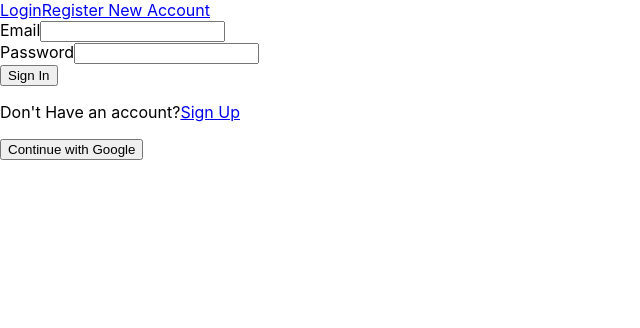
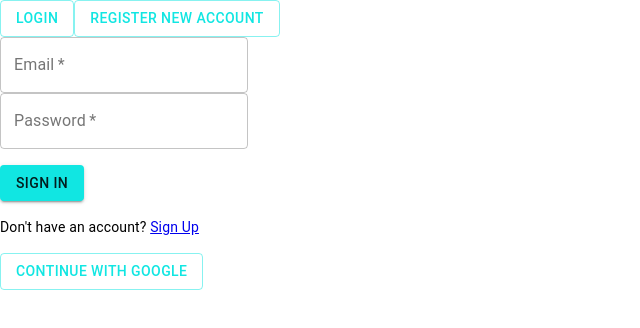
Before and after one commit to ali-akan/Productivity-Planner, a React (Create React App) app: page /login in a window 1280 px wide. Shown: the top 328 px of the page, without its empty margins (0-640 px from the left). Built offline with nearby package versions, Linux system fonts and the light colour scheme; no server answers.

Commit message:
react-hook-form and mui implementation

```diff
--- a/package.json
+++ b/package.json
@@ -7,9 +7,6 @@
     "@emotion/styled": "^11.11.0",
     "@mui/material": "^5.15.13",
     "@mui/x-date-pickers": "^6.19.7",
-    "@emotion/react": "^11.11.4",
-    "@emotion/styled": "^11.11.0",
-    "@mui/material": "^5.15.13",
     "@tanstack/react-query": "^5.28.4",
     "@testing-library/jest-dom": "^5.17.0",
     "@testing-library/react": "^13.4.0",
@@ -18,6 +15,7 @@
     "firebase": "^10.9.0",
     "react": "^18.2.0",
     "react-dom": "^18.2.0",
+    "react-hook-form": "^7.51.1",
     "react-query": "^3.39.3",
     "react-router": "^6.22.3",
     "react-router-dom": "^6.22.3",
--- a/src/components/Starting Content/Header.js
+++ b/src/components/Starting Content/Header.js
@@ -1,57 +1,37 @@
+import React from "react";
+import { Link } from "react-router-dom";
 import { useNavigate } from "react-router";
 import { useAuth } from "../../context/authContext";
 import { authSignOut } from "../../firebase/auth";
-import { Link } from "react-router-dom";
-import React from "react";
-
-// import Box from "@mui/material/Box";
-// import BottomNavigation from "@mui/material/BottomNavigation";
-// import BottomNavigationAction from "@mui/material/BottomNavigationAction";
+import { Button } from "@mui/material";
 
 const Header = () => {
-  // const [value, setValue] = React.useState(0);
-
   const navigate = useNavigate();
   const { isLoggedIn } = useAuth();
+
   return (
     <nav>
       {isLoggedIn ? (
         <div>
-          <button
+          <Button
             onClick={() => {
               authSignOut().then(() => {
                 navigate("/login");
               });
             }}
+            variant="outlined"
           >
             Logout
-          </button>
+          </Button>
         </div>
       ) : (
         <div>
-          <Link to={"/login"}>Login</Link>
-          <Link to={"/register"}>Register New Account</Link>
-
-          {/* <Box>
-            <BottomNavigation
-              showLabels
-              value={value}
-              onChange={(event, newValue) => {
-                setValue(newValue);
-              }}
-            >
-              <BottomNavigationAction
-                label="Login"
-                component={Link}
-                to="/login"
-              />
-              <BottomNavigationAction
-                label="Register"
-                component={Link}
-                to="/register"
-              />
-            </BottomNavigation>
-          </Box> */}
+          <Button component={Link} to={"/login"} variant="outlined">
+            Login
+          </Button>
+          <Button component={Link} to={"/register"} variant="outlined">
+            Register New Account
+          </Button>
         </div>
       )}
     </nav>
--- a/src/firebase/auth.js
+++ b/src/firebase/auth.js
@@ -37,13 +37,13 @@ export const authPasswordReset = (email) => {
 };
 
 export const authPasswordChange = (password) => {
-  return updatePassword(firebaseAuth.userToken, password);
+  return updatePassword(firebaseAuth.userInfo, password);
 };
 
 ///email verification part
 
 export const authSendEmailVerification = () => {
-  return sendEmailVerification(firebaseAuth.userToken, {
+  return sendEmailVerification(firebaseAuth.userInfo, {
     url: `${window.location.origin}/home`,
   });
 };
--- a/src/pages/Login.js
+++ b/src/pages/Login.js
@@ -1,19 +1,30 @@
 import React from "react";
 import { Navigate, Link } from "react-router-dom";
 import { useMutation } from "react-query";
+import { useForm } from "react-hook-form";
+import {
+  TextField,
+  Button,
+  Typography,
+  CircularProgress,
+  Alert,
+} from "@mui/material";
 import { authSignInWith, authSignInWithGoogle } from "../firebase/auth";
 import { useAuth } from "../context/authContext";
 
 const Login = () => {
-  const { userLoggedIn } = useAuth();
+  const { isLoggedIn } = useAuth();
+  const {
+    register,
+    handleSubmit,
+    formState: { errors },
+  } = useForm();
 
   const signInMutation = useMutation(authSignInWith);
   const googleSignInMutation = useMutation(authSignInWithGoogle);
 
-  const onSubmit = async (e) => {
-    e.preventDefault();
-    const email = e.target.email.value;
-    const password = e.target.password.value;
+  const onSubmit = async (data) => {
+    const { email, password } = data;
     if (!signInMutation.isLoading) {
       try {
         await signInMutation.mutateAsync({ email, password });
@@ -33,57 +44,74 @@ const Login = () => {
   };
 
   return (
+    <>
+      {isLoggedIn ? (
+        <Navigate to={"/home"} replace={true} />
+      ) : (
         <div>
-      {userLoggedIn && <Navigate to={"/home"} replace={true} />}
           <div>
-        <form onSubmit={onSubmit}>
+            <form onSubmit={handleSubmit(onSubmit)}>
               <div>
-            <label>Email</label>
-            <input type="email" name="email" autoComplete="email" required />
+                <TextField
+                  label="Email"
+                  type="email"
+                  {...register("email", { required: true })}
+                  autoComplete="email"
+                  error={!!errors.email}
+                  helperText={errors.email && "Email is required"}
+                  required
+                />
               </div>
               <div>
-            <label>Password</label>
-            <input
+                <TextField
+                  label="Password"
                   type="password"
-              name="password"
+                  {...register("password", { required: true })}
                   autoComplete="current-password"
+                  error={!!errors.password}
+                  helperText={errors.password && "Password is required"}
                   required
                 />
               </div>
               {signInMutation.isError && (
-            <span>{signInMutation.error.message}</span>
+                <Alert severity="error">{signInMutation.error.message}</Alert>
               )}
-          <button
+              <Button
                 type="submit"
                 disabled={signInMutation.isLoading}
-            className={`w-full px-4 py-2 text-white font-medium rounded-lg ${
-              signInMutation.isLoading
-                ? "bg-gray-300 cursor-not-allowed"
-                : "bg-indigo-600 hover:bg-indigo-700 hover:shadow-xl transition duration-300"
-            }`}
+                variant="contained"
+                sx={{
+                  mt: 2,
+                }}
               >
-            {signInMutation.isLoading ? "Signing In..." : "Sign In"}
-          </button>
+                {signInMutation.isLoading ? (
+                  <CircularProgress size={24} color="inherit" />
+                ) : (
+                  "Sign In"
+                )}
+              </Button>
             </form>
-        <p>
-          Don't Have an account?
-          <Link to={"/register"}>Sign Up</Link>
-        </p>
-        <button
+            <Typography variant="body2" sx={{ mt: 2 }}>
+              Don't have an account? <Link to="/register">Sign Up</Link>
+            </Typography>
+            <Button
               disabled={googleSignInMutation.isLoading}
               onClick={onGoogleSignIn}
-          className={`w-full flex items-center justify-center gap-x-3 py-2.5 border rounded-lg text-sm font-medium  ${
-            googleSignInMutation.isLoading
-              ? "cursor-not-allowed"
-              : "hover:bg-gray-100 transition duration-300 active:bg-gray-100"
-          }`}
+              variant="outlined"
+              sx={{
+                mt: 2,
+              }}
             >
-          {googleSignInMutation.isLoading
-            ? "Signing In..."
-            : "Continue with Google"}
-        </button>
+              {googleSignInMutation.isLoading ? (
+                <CircularProgress size={24} color="inherit" />
+              ) : (
+                "Continue with Google"
+              )}
+            </Button>
           </div>
         </div>
+      )}
+    </>
   );
 };
 
--- a/src/pages/Register.js
+++ b/src/pages/Register.js
@@ -1,91 +1,131 @@
 import React from "react";
 import { Navigate, Link } from "react-router-dom";
+import { useForm } from "react-hook-form";
+import { useMutation } from "react-query";
+import {
+  TextField,
+  Button,
+  Typography,
+  CircularProgress,
+  Alert,
+} from "@mui/material";
 import { useAuth } from "../context/authContext/index";
-import { useMutation } from "react-query"; // Import QueryClient and QueryClientProvider
 import { authCreateUser } from "../firebase/auth";
 
 const Register = () => {
-  const { userLoggedIn } = useAuth();
+  const { isLoggedIn } = useAuth();
+  const {
+    register,
+    handleSubmit,
+    watch,
+    formState: { errors },
+  } = useForm();
+  const password = React.useRef({});
+  password.current = watch("password", "");
 
   const registerMutation = useMutation(authCreateUser);
 
-  const onSubmit = async (e) => {
-    e.preventDefault();
-    const formData = new FormData(e.target);
-    const email = formData.get("email");
-    const password = formData.get("password");
-
+  const onSubmit = async (data) => {
     if (!registerMutation.isLoading) {
       try {
-        await registerMutation.mutateAsync({ email, password }); // Pass email and password as an object
+        await registerMutation.mutateAsync(data);
       } catch (error) {
-        // Handle error
+        console.error("Registration error:", error);
       }
     }
   };
 
-
-
-
   return (
     <>
-      {userLoggedIn && <Navigate to={"/home"} replace={true} />}
+      {isLoggedIn ? (
+        <Navigate to={"/home"} replace={true} />
+      ) : (
         <main>
           <div>
             <div>
               <div>
-              <h3>Create a New Account</h3>
+                <Typography variant="h6">Create a New Account</Typography>
               </div>
             </div>
-          <form onSubmit={onSubmit}>
+            <form onSubmit={handleSubmit(onSubmit)}>
               <div>
-              <label>Email</label>
-              <input type="email" name="email" autoComplete="email" required />
-            </div>
-
-            <div>
-              <label>Password</label>
-              <input
-                type="password"
-                name="password"
-                autoComplete="new-password"
+                <TextField
+                  label="Email"
+                  type="email"
+                  {...register("email", { required: true })}
+                  autoComplete="email"
+                  error={!!errors.email}
+                  helperText={errors.email && "Email is required"}
                   required
                 />
               </div>
 
               <div>
-              <label>Confirm Password</label>
-              <input
+                <TextField
+                  label="Password"
                   type="password"
-                name="confirmPassword"
+                  {...register("password", { required: true })}
+                  autoComplete="new-password"
+                  error={!!errors.password}
+                  helperText={errors.password && "Password is required"}
+                  required
+                />
+              </div>
+
+              <div>
+                <TextField
+                  label="Confirm Password"
+                  type="password"
+                  {...register("confirmPassword", {
+                    required: true,
+                    validate: (value) =>
+                      value === password.current ||
+                      "The passwords do not match",
+                  })}
                   autoComplete="off"
+                  error={!!errors.confirmPassword}
+                  helperText={
+                    errors.confirmPassword && errors.confirmPassword.message
+                  }
                   required
                 />
               </div>
 
               {/* Display error message */}
               {registerMutation.isError && (
-              <span>{registerMutation.error.message}</span>
+                <Alert severity="error">{registerMutation.error.message}</Alert>
               )}
 
-            <button
+              <Button
                 type="submit"
                 disabled={registerMutation.isLoading}
-              className={`w-full px-4 py-2 text-white font-medium rounded-lg ${
-                registerMutation.isLoading
-                  ? "bg-gray-300 cursor-not-allowed"
-                  : "bg-indigo-600 hover:bg-indigo-700 hover:shadow-xl transition duration-300"
-              }`}
+                variant="contained"
+                sx={{
+                  mt: 2,
+                  bgcolor: registerMutation.isLoading
+                    ? "grey.300"
+                    : "indigo.600",
+                  "&:hover": {
+                    bgcolor: registerMutation.isLoading
+                      ? "grey.300"
+                      : "indigo.700",
+                  },
+                }}
               >
-              {registerMutation.isLoading ? "Signing Up..." : "Sign Up"}
-            </button>
+                {registerMutation.isLoading ? (
+                  <CircularProgress size={24} color="inherit" />
+                ) : (
+                  "Sign Up"
+                )}
+              </Button>
+
               <div>
-              Already have an account? {"   "}
-              <Link to={"/login"}>Continue</Link>
+                Already have an account? <Link to="/login">Sign In</Link>
               </div>
             </form>
           </div>
         </main>
+      )}
     </>
   );
 };
--- a/src/theme/theme.js
+++ b/src/theme/theme.js
@@ -13,7 +13,9 @@ const theme = createTheme({
       primary: "#f9ea0e",
       secondary: "rgba(0,0,0,0.54)",
     },
+
   },
+
 });
 
 export default theme;
```
Also changed, not shown: src/context/authContext/index.jsx (+4 -4 lines), src/pages/Home.js (+5 -4 lines), 1 other file (tests, documents, lock files or other folders). Lines whose indentation alone changed are shown as unchanged.
